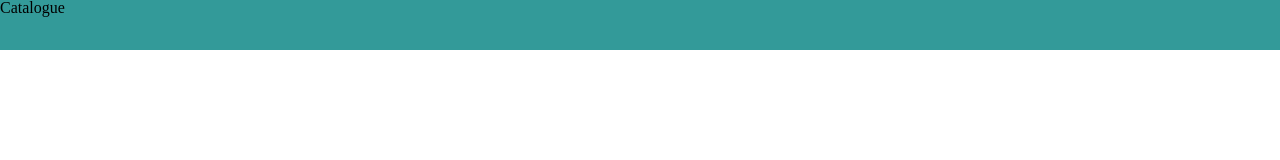
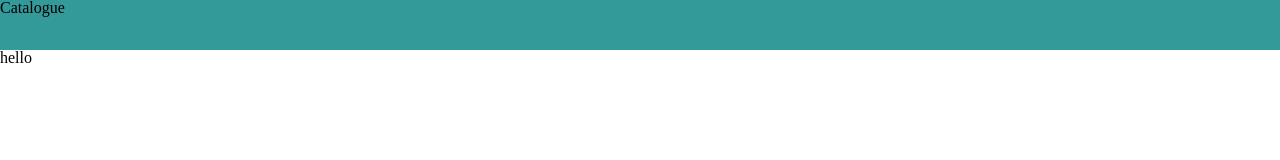
Before and after one commit to patrikis-angelos/catalog, a React (Create React App) app: page / in a window 1280 px wide. Shown: the top 160 px of the page. Built offline with nearby package versions, Linux system fonts and the light colour scheme.

Commit message:
Conect Food list with store

```diff
--- a/src/components/App.js
+++ b/src/components/App.js
@@ -1,9 +1,13 @@
 import React from 'react';
 import Nav from './Nav';
+import FoodsList from '../containers/FoodsList';
 
 function App() {
   return (
-    <Nav />
+    <>
+      <Nav />
+      <FoodsList />
+    </>
   );
 }
 
--- /dev/null
+++ b/src/containers/FoodsList.js
@@ -0,0 +1,22 @@
+import { connect } from 'react-redux';
+import PropTypes from 'prop-types';
+
+const FoodsList = (props) => {
+  const { foods } = props;
+  console.log(props);
+  console.log(foods);
+
+  return (
+    <div>hello</div>
+  );
+};
+
+FoodsList.propTypes = {
+  foods: PropTypes.arrayOf(PropTypes.object).isRequired,
+};
+
+const mapStateToProps = (state) => ({
+  foods: state.foods,
+});
+
+export default connect(mapStateToProps, null)(FoodsList);
--- a/src/reducers/foods.js
+++ b/src/reducers/foods.js
@@ -1,6 +1,6 @@
 import actions from '../actions/index';
 
-const { FETCH_FOODS } = actions
+const { FETCH_FOODS } = actions;
 
 const foodsReducer = (foodState = [], action) => {
   switch (action.type) {
@@ -10,6 +10,6 @@ const foodsReducer = (foodState = [], action) => {
     default:
       return foodState;
   }
-}
+};
 
 export default foodsReducer;
```
Also changed, not shown: src/actions/index.js (line endings or trailing spaces).
